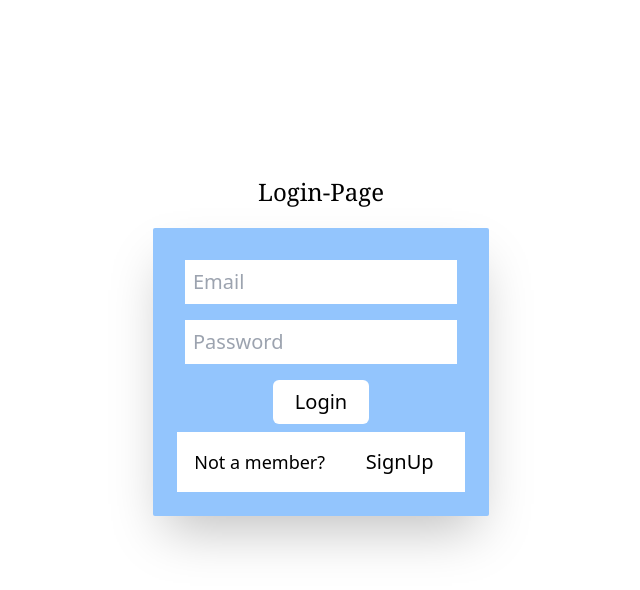
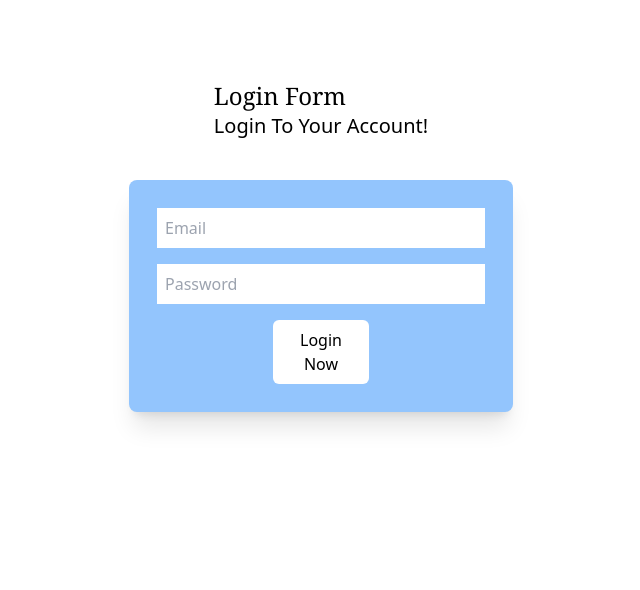
Before and after one commit to bushrajabin/alpago-assignment, a React (Create React App) app: page /login in a window 1280 px wide. Shown: the top 590 px of the page, without its empty margins (319-959 px from the left). Built offline with nearby package versions, Linux system fonts and the light colour scheme.

Commit message:
update static to dynamic

```diff
--- a/src/App.js
+++ b/src/App.js
@@ -1,62 +1,31 @@
 import "./App.css";
 import React from "react";
-
-import Signup from "./components/Signup/Signup";
-import Login from "./components/loginForm/Login";
 import Error from "./components/pages/Error";
-import {
-  BrowserRouter,
-  Routes,
-  Route,
-  createBrowserRouter,
-  RouterProvider,
-} from "react-router-dom";
+import { createBrowserRouter, RouterProvider } from "react-router-dom";
+import Home from "./components/Home/Home";
+import CustomForm from "./components/Forms/CustomForm";
 
 const router = createBrowserRouter([
   {
     path: "*",
-
-    element: (
-      <>
-        <Error />
-      </>
-    ),
+    element: <Error />,
   },
   {
     path: "/",
-
-    element: (
-      <>
-        <Login />
-      </>
-    ),
+    element: <Home />,
   },
   {
     path: "/signup",
-
-    element: (
-      <>
-        <Signup />
-      </>
-    ),
+    element: <CustomForm />,
   },
   {
     path: "/login",
-    element: (
-      <>
-        <Login />
-      </>
-    ),
+    element: <CustomForm />,
   },
 ]);
 
 function App() {
-  return (
-    <>
-      <RouterProvider router={router} />
-      {/* <Signup /> */}
-    </>
-  );
+  return <RouterProvider router={router} />;
 }
 
 export default App;
--- /dev/null
+++ b/src/components/CustomButton/CustomBtn.jsx
@@ -0,0 +1,16 @@
+import React from 'react'
+
+const CustomBtn = ({title,onClickFn}) => {
+  return (
+    <div className='xl:flex xl:flex-row xl:justify-center'>
+    <button
+      type="text"
+      className="xl:bg-white xl:p-2 xl:m-2 xl:rounded-md xl:hover:bg-blue-200 xl:w-24 xl:flex xl:flex-row xl:justify-center"
+      onClick={onClickFn}
+    >
+      {title}
+    </button>
+  </div>  )
+}
+
+export default CustomBtn
--- a/src/components/CustomButton/LoginButton.jsx
+++ /dev/null
@@ -1,40 +0,0 @@
-import React from "react";
-import { useNavigate } from "react-router-dom";
-// import { database } from "../../firebaseconfig";
-// import { createUserWithEmailAndPassword } from "firebase/auth";
-
-function LoginButton() {
-  const navigate = useNavigate();
-  const clickForSubmit = () => {
-    navigate("/signup");
-  };
-  //   const clickForSubmit = async (e) => {
-  //     navigate("/signup");
-  //     e.preventDefault();
-
-  //     await createUserWithEmailAndPassword(database, email, password)
-  //       .then((userCredential) => {
-  //         const user = userCredential.user;
-  //         alert(user, "congratulations login successfully");
-  //       })
-  //       .catch((error) => {
-  //         const errorCode = error.code;
-  //         const errorMessage = error.message;
-  //         console.log(errorCode, errorMessage);
-  //         // ..
-  //       });
-  //   };
-  return (
-    <div>
-      <button
-        type="text"
-        className="xl:bg-white xl:p-2 xl:m-2 xl:rounded-md xl:hover:bg-blue-200 xl:w-24 xl:ml-24"
-        onClick={clickForSubmit}
-      >
-        Login
-      </button>
-    </div>
-  );
-}
-
-export default LoginButton;
--- a/src/components/CustomButton/SignupButton.jsx
+++ /dev/null
@@ -1,20 +0,0 @@
-import React from "react";
-import { useNavigate } from "react-router-dom";
-function SignupButton() {
-  const navigate = useNavigate();
-  const SignUp = () => {
-    navigate("/signup");
-  };
-  return (
-    <>
-      <button
-        className=" xl:hover:bg-black xl:hover:text-white xl:bg-white xl:text-black xl:p-3 xl:w-24  xl:rounded-sm"
-        onClick={SignUp}
-      >
-        SignUp
-      </button>
-    </>
-  );
-}
-
-export default SignupButton;
--- /dev/null
+++ b/src/components/Forms/CustomForm.jsx
@@ -0,0 +1,82 @@
+import React, { useState } from "react";
+import { useLocation } from "react-router-dom";
+import CustomBtn from "../CustomButton/CustomBtn";
+
+const CustomForm = () => {
+    const location = useLocation();
+    const [currentPath, setCurrentPath] = useState(location.pathname);
+
+
+    console.log("currentPath is", currentPath);
+
+    function onLogin() {
+        alert("login clicked!!!");
+        localStorage.setItem("authToken", JSON.stringify({ name: "Bushra" }));
+    }
+    function onSignUp() {
+        alert("onSignUp clicked!!!");
+    }
+
+    return (
+        <div className="  xl:pb-20 xl:flex xl:flex-col xl:m-auto xl:pt-20 xl:items-center">
+            <div className="xl:text-xl">
+                <h1 className="xl:text-2xl xl:font-serif">
+                    {currentPath === "/login" ? "Login Form" : "SignUp Form"}
+                </h1>
+                <p className="xl:text-xl xl:font-thin">
+                    {currentPath === "/login"
+                        ? "Login To Your Account!"
+                        : "Fill in this form to create an acccount."}
+                </p>
+            </div>
+
+            <div className="xl:bg-blue-300 xl:flex xl:flex-col xl:m-10 xl:w-96 xl:p-5 xl:rounded-lg xl:shadow-xl">
+                {currentPath === "/signup" && (
+                    <>
+                        <input
+                            type="text"
+                            placeholder="First Name"
+                            required
+                            className="xl:p-3 xl:m-2 xl:border-b-slate-800"
+                        />
+
+                        <input
+                            type="text"
+                            placeholder="Last Name"
+                            required
+                            className="xl:p-2 xl:m-2 "
+                        />
+                    </>
+                )}
+                <input
+                    type="email"
+                    placeholder="Email"
+                    required
+                    className="xl:p-2 xl:m-2 "
+                />
+                <input
+                    type="password"
+                    placeholder="Password"
+                    required
+                    className="xl:p-2 xl:m-2 "
+                />
+
+                {currentPath === "/signup" && (
+                    <input
+                        type="password"
+                        placeholder="Confirm password"
+                        required
+                        className="xl:p-2 xl:m-2 "
+                    />
+                )}
+
+                <CustomBtn
+                    title={currentPath === "/login" ? "Login Now" : "SignUp"}
+                    onClickFn={currentPath === "/login" ? onLogin : onSignUp}
+                />
+            </div>
+        </div>
+    );
+};
+
+export default CustomForm;
--- a/src/components/Home/Home.jsx
+++ b/src/components/Home/Home.jsx
@@ -1,21 +1,22 @@
-import React from "react";
-import { useNavigate } from "react-router-dom";
-import LoginButton from "../CustomButton/LoginButton";
-import SignupButton from "../CustomButton/SignupButton";
+import React, { useEffect } from "react";
+import { useNavigate, useLocation } from "react-router-dom";
+
+const authToken= localStorage.getItem('authToken')
 
 function Home() {
-  const navigate = useNavigate();
-  const forLoginpage = () => {
-    navigate("/login");
-  };
+  const navigate = useNavigate()
+  const location = useLocation();
 
-  const forSignup = () => {
-    navigate("/signup");
-  };
+  useEffect(()=>{
+    if(!authToken){
+        navigate('/signup')
+    }
+
+    console.log(location.pathname);
+  },[])
   return (
     <div className="xl:bg-yellow-900">
-      <LoginButton onClick={forLoginpage} />
-      <SignupButton onclick={forSignup} />
+    <h1>You log in successfully</h1>
     </div>
   );
 }
--- a/src/components/Signup/Signup.jsx
+++ /dev/null
@@ -1,54 +0,0 @@
-import React from "react";
-import { useNavigate } from "react-router-dom";
-import SignupButton from "../CustomButton/SignupButton";
-
-function Signup() {
-  const navigate = useNavigate();
-
-  const gotologin = () => {
-    navigate("/login");
-  };
-  return (
-    <div className="  xl:pb-28 xl:flex xl:flex-col xl:m-auto xl:items-center">
-      <div className="xl:text-xl xl:pt-40">
-        <h1 className="xl:pl-20 xl:text-2xl xl:font-serif">Sign-UP</h1>
-        <p className="xl:text-xl xl:font-thin">
-          Fill in this form to create an acccount.
-        </p>
-      </div>
-
-      <div className="xl:bg-blue-300 xl:flex xl:flex-col xl:m-10 xl:w-96 xl:p-5 xl:rounded-lg xl:shadow-xl">
-        <input
-          type="text"
-          placeholder="First Name"
-          required
-          className="xl:p-3 xl:m-2 xl:border-b-slate-800"
-        />
-        <input
-          type="text"
-          placeholder="Last Name"
-          required
-          className="xl:p-2 xl:m-2 "
-        />
-        <input
-          type="email"
-          placeholder="Email"
-          required
-          className="xl:p-2 xl:m-2 "
-        />
-        <input
-          type="password"
-          placeholder="Password"
-          required
-          className="xl:p-2 xl:m-2 "
-        />
-        <button onClick={gotologin}>
-          {" "}
-          <SignupButton />
-        </button>
-      </div>
-    </div>
-  );
-}
-
-export default Signup;
--- a/src/components/loginForm/Login.jsx
+++ /dev/null
@@ -1,44 +0,0 @@
-// Login.js
-import React, { useState } from "react";
-import LoginButton from "../CustomButton/LoginButton";
-import SignupButton from "../CustomButton/SignupButton";
-const Login = () => {
-  const [email, setEmail] = useState("");
-  const [password, setPassword] = useState("");
-  console.log(setEmail);
-
-  return (
-    <div className=" xl:items-center xl:flex xl:flex-col xl:justify-center  xl:p-10 xl:m-auto xl:pt-44">
-      <h1 className="xl:text-2xl  xl:font-serif xl:pb-5 ">Login-Page</h1>
-
-      <div className=" xl:p-4 xl:text-xl xl:bg-blue-300 xl:shadow-2xl xl:rounded-sm ">
-        <form className=" xl:flex xl:flex-col xl:justify-center xl:w-72 xl:m-2">
-          <input
-            type="email"
-            placeholder="Email"
-            value={email}
-            onChange={(e) => setEmail(e.target.value)}
-            className="xl:outline-none xl:p-2 xl:m-2"
-            required
-          />
-          <input
-            type="password"
-            placeholder="Password"
-            value={password}
-            onChange={(e) => setPassword(e.target.value)}
-            className="xl:outline-none xl:p-2 xl:m-2"
-            required
-          />
-          <LoginButton />
-
-          <div className=" xl:bg-white xl:flex xl:flex-row xl:items-center xl: p-1 xl:justify-around">
-            <p className=" xl:text-lg  ">Not a member?</p>
-            <SignupButton />
-          </div>
-        </form>
-      </div>
-    </div>
-  );
-};
-
-export default Login;
--- /dev/null
+++ b/src/test.js
@@ -0,0 +1,25 @@
+function btn(title, onClickFn) {
+  return (
+    <div>
+      <button title={title} onClick={onClickFn} />
+    </div>
+  );
+}
+
+function loginNow() {
+  /**
+   * do something  on user login
+   */
+}
+
+function registerNow() {
+  /**
+   * do something  on user register
+   */
+}
+
+btn("login", loginNow);
+
+btn("regiter", registerNow);
+
+btn("regiter", () => {});
```
